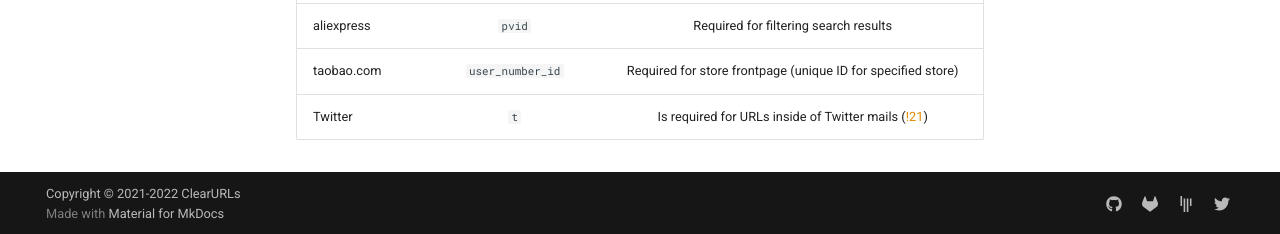
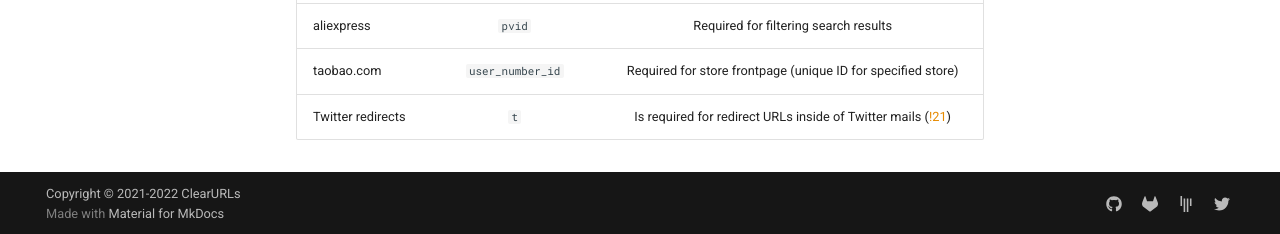
Before and after one commit to ClearURLs/Docs, an MkDocs documentation site: the page built from content/further_readings/excluded_fields.md, in a window 1280 px wide and 900 px high, scrolled down 738 px. Shown: the part 663-897 px from the top of the window. Built offline with MkDocs 1.6.1 and Material for MkDocs 9.7.7, drawn with Linux system fonts in a browser that asks for light colours; comment, search, counter and statistics services are not loaded; the version menu is left out.

Commit message:
Clarify that the "t" field exclusion for Twitter only applies to redirects
Related to https://gitlab.com/ClearURLs/rules/-/merge_requests/34

```diff
--- a/content/further_readings/excluded_fields.md
+++ b/content/further_readings/excluded_fields.md
@@ -20,4 +20,4 @@
 | Facebook           	| `fbid`                  	| Required by many different functions. Used mainly as internal ID and not for external tracking                                                                                          	|
 | aliexpress         	| `pvid`                  	| Required for filtering search results                                                                                                                                                   	|
 | taobao.com         	| `user_number_id`        	| Required for store frontpage (unique ID for specified store)                                                                                                                            	|
-| Twitter            	| `t`                     	| Is required for URLs inside of Twitter mails ([!21](https://gitlab.com/ClearURLs/rules/-/merge_requests/21))                                                                                                                                      	|
+| Twitter redirects     | `t`                     	| Is required for redirect URLs inside of Twitter mails ([!21](https://gitlab.com/ClearURLs/rules/-/merge_requests/21))                                                                                                                                      	|
```
